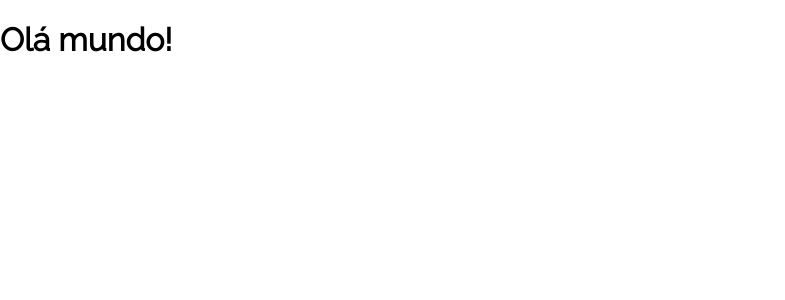
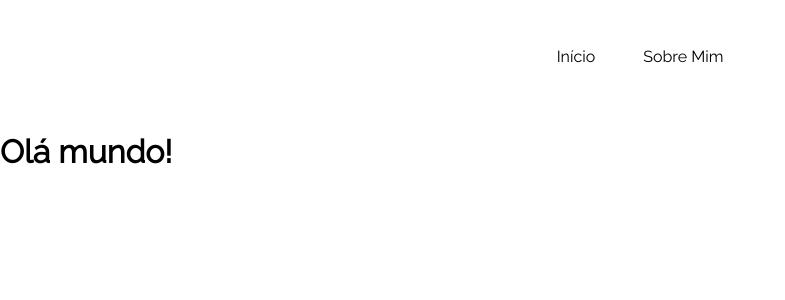
Before and after one commit to fabiosimplis/ola_mundo_react_router, a React (Vite) app: page / in a window 1280 px wide. Shown: the top 300 px of the page, without its empty margins (0-785 px from the left). Built offline with nearby package versions, Linux system fonts and the light colour scheme.

Commit message:
add `Link` do `react-router-dom`

```diff
--- a/src/App.jsx
+++ b/src/App.jsx
@@ -1,10 +1,12 @@
 import { BrowserRouter, Route, Routes } from "react-router-dom";
 import Inicio from "./assets/components/Inicio";
 import SobreMim from "./assets/components/SobreMim";
+import Menu from "./assets/components/Menu";
 
 function App() {
   return (
     <BrowserRouter>
+      <Menu />
       <Routes>
         <Route path="/" element={<Inicio />} />
         <Route path="/sobremim" element={<SobreMim />} />
--- /dev/null
+++ b/src/assets/components/Menu/Menu.module.css
@@ -0,0 +1,19 @@
+.navegacao {
+  height: 112px;
+  display: flex;
+  justify-content: center;
+  align-items: center;
+  column-gap: 3rem;
+}
+
+.link {
+  font-size: 1.25rem;
+  line-height: 1.5rem;
+  color: var(--cor-fonte-principal);
+}
+
+@media (max-width: 744px) {
+  .navegacao {
+      height: 72px;
+  }
+}
--- /dev/null
+++ b/src/assets/components/Menu/index.jsx
@@ -0,0 +1,17 @@
+import { Link } from 'react-router-dom';
+import styles from './Menu.module.css';
+
+export default function Menu() {
+  return (
+    <header>
+      <nav className={styles.navegacao}>
+        <Link className="styles.link" to="/">
+          Início
+        </Link>
+        <Link className="styles.link" to="/sobremim">
+          Sobre Mim
+        </Link>
+      </nav>
+    </header>
+  )
+}
```
